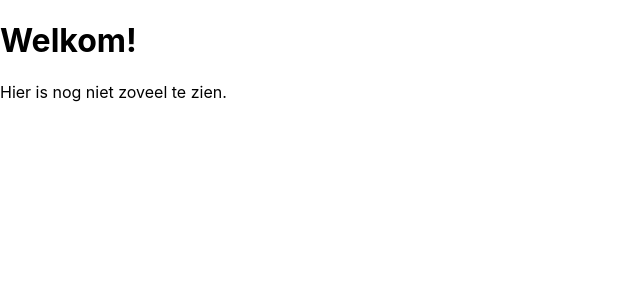
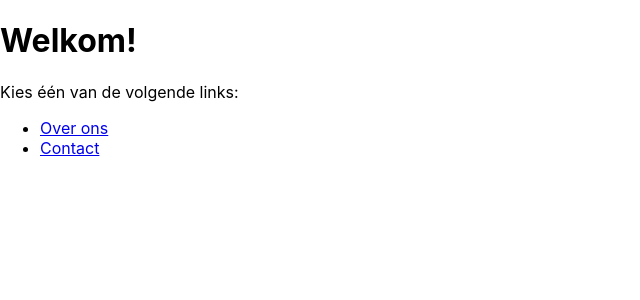
Before and after one commit to HOGENT-Web/RoutingDemo, a React (Vite) app: page / in a window 1280 px wide. Shown: the top 300 px of the page, without its empty margins (0-640 px from the left). Built offline with nearby package versions, Linux system fonts and the light colour scheme.

Commit message:
Add navigation between pages

```diff
--- a/src/pages.jsx
+++ b/src/pages.jsx
@@ -1,9 +1,18 @@
 import { LoremIpsum } from 'react-lorem-ipsum';
+import { Link } from 'react-router-dom';
 
 export const Home = () => (
   <div>
     <h1>Welkom!</h1>
-    <p>Hier is nog niet zoveel te zien.</p>
+    <p>Kies één van de volgende links:</p>
+    <ul>
+      <li>
+        <Link to='/over'>Over ons</Link>
+      </li>
+      <li>
+        <Link to='/contact'>Contact</Link>
+      </li>
+    </ul>
   </div>
 );
 
@@ -25,9 +34,7 @@ export const NotFound = () => {
   return (
     <div>
       <h1>Pagina niet gevonden</h1>
-      <p>
-        Er is geen pagina met op deze url, probeer iets anders.
-      </p>
+      <p>Er is geen pagina met op deze url, probeer iets anders.</p>
     </div>
   );
 };
```
